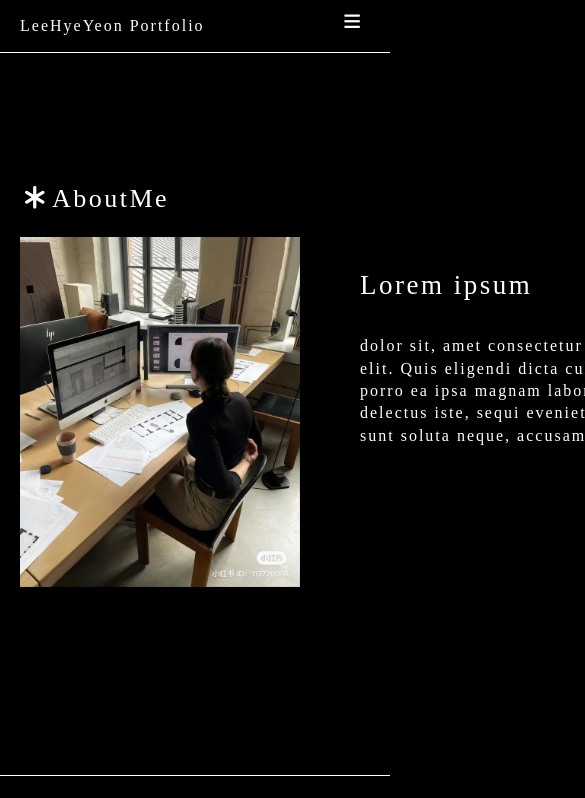
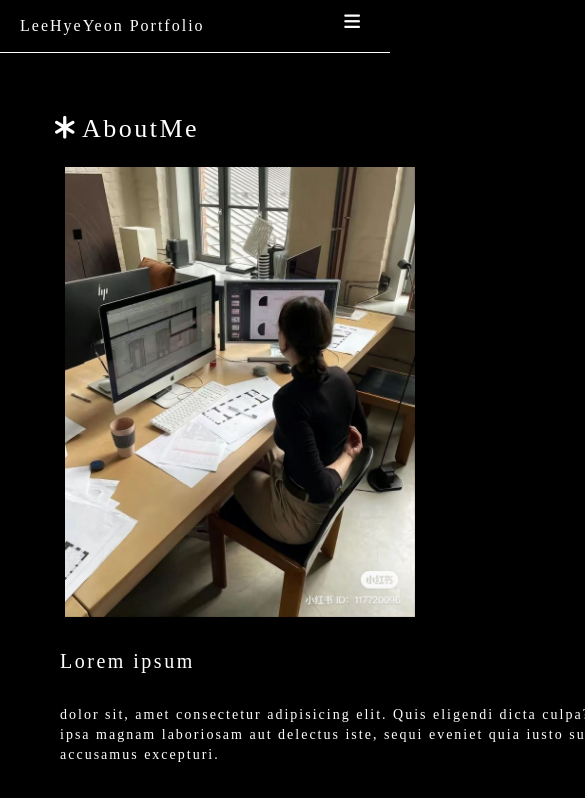
Before and after one commit to yyyn012/portfolio__project, a React (Create React App) app in the folder portfolio/: page /AboutMe in a window 390 px wide. Shown: the top 798 px of the page, 585 px wide, since content can reach past the window. Built offline with nearby package versions, Linux system fonts and the light colour scheme.

Commit message:
AboutMe(responsive)

```diff
--- a/portfolio/src/assets/scss/section/_aboutme.scss
+++ b/portfolio/src/assets/scss/section/_aboutme.scss
@@ -2,19 +2,22 @@
   position: relative;
   border-bottom: 1px solid var(--white);
   top: 180px;
-  padding: 0 150px 100px 150px;
+  width: 1400px;
+  padding: 0 300px 100px 300px;
 
   .aboutme__wrap {
     display: flex;
+    flex-direction: column;
+
+    .aboutme__content {
+      display: flex;
       justify-content: space-evenly;
-  }
 
       img {
         width: 450px;
         height: 600px;
         margin-right: 30px;
       }
-
       .aboutme__txt {
         padding: 30px;
 
@@ -30,46 +33,58 @@
         }
       }
     }
+  }
+}
 
 @media (max-width: 1280px) {
   #aboutme {
-    padding: 0 20px 60px 20px;
+    display: flex;
+    width: 1200px;
+    padding: 0 20px 120px 40px;
 
+    .aboutme__wrap {
+      .aboutme__content {
+        padding: 0;
+        justify-content: center;
+        img {
+          width: 350px;
+          height: 450px;
+        }
         .aboutme__txt {
+          width: 450px;
           h1 {
-        font-size: 27px;
-        padding-bottom: 30px;
+            font-size: 20px;
           }
 
           span {
-        font-size: 16px;
-        display: block;
-        width: 400px;
-        height: 400px;
+            font-size: 14px;
+          }
+        }
       }
     }
   }
 }
 
-@media (max-width: 800px) {
+@media (max-width: 600px) {
   #aboutme {
+    top: 80px;
+    min-width: 750px;
+    padding: 30px;
+    border: none;
+
+    .aboutme__wrap {
+      .subject__txt {
+        padding-left: 20px;
+      }
+      .aboutme__content {
+        justify-content: center;
+        align-items: center;
+        flex-direction: column;
         img {
           width: 350px;
-      height: 350px;
-    }
-
-    .aboutme__txt {
-      h1 {
-        font-size: 27px;
-        padding-bottom: 30px;
-      }
-
-      span {
-        font-size: 16px;
-        display: block;
-        width: 350px;
-        height: 350px;
+          height: 450px;
         }
       }
     }
   }
+}
--- a/portfolio/src/assets/scss/section/_contact.scss
+++ b/portfolio/src/assets/scss/section/_contact.scss
@@ -1,7 +1,7 @@
 #contact {
   position: relative;
   top: 180px;
-  padding: 0 150px 100px 150px;
+  padding: 0 300px 100px 300px;
 
   h1 {
     padding: 45px 0 100px;
--- a/portfolio/src/assets/scss/section/_header.scss
+++ b/portfolio/src/assets/scss/section/_header.scss
@@ -54,7 +54,7 @@
   }
 }
 
-@media (max-width: 800px) {
+@media (max-width: 600px) {
   .header__menu {
     display: none;
   }
--- a/portfolio/src/assets/scss/section/_project.scss
+++ b/portfolio/src/assets/scss/section/_project.scss
@@ -6,7 +6,7 @@
   border-bottom: 1px solid var(--white);
   position: relative;
   top: 180px;
-  padding: 20px 150px 100px 150px;
+  padding: 20px 300px 100px 300px;
 
   h1 {
     padding: 45px 0 100px;
--- a/portfolio/src/assets/scss/section/_sidemenu.scss
+++ b/portfolio/src/assets/scss/section/_sidemenu.scss
@@ -34,7 +34,7 @@
   }
 }
 
-@media (max-width: 800px) {
+@media (max-width: 600px) {
   #sideMenu {
     display: block;
 
--- a/portfolio/src/components/contents/AboutMe.jsx
+++ b/portfolio/src/components/contents/AboutMe.jsx
@@ -5,18 +5,21 @@ import profile from "../../assets/img/profile.jpg";
 const AboutMe = () => {
   return (
     <section id="aboutme">
+      <div className="aboutme__wrap">
         <h1 className="subject__txt">
           <i className="fa-solid fa-asterisk"></i>AboutMe
         </h1>
-      <div className="aboutme__wrap">
+        <div className="aboutme__content">
           <img src={profile} alt="profile_img" />
           <div className="aboutme__txt">
             <h1>Lorem ipsum</h1>
             <span>
               dolor sit, amet consectetur adipisicing elit. Quis eligendi dicta
-            culpa? Blanditiis porro ea ipsa magnam laboriosam aut delectus iste,
-            sequi eveniet quia iusto sunt soluta neque, accusamus excepturi.
+              culpa? Blanditiis porro ea ipsa magnam laboriosam aut delectus
+              iste, sequi eveniet quia iusto sunt soluta neque, accusamus
+              excepturi.
             </span>
+          </div>
         </div>
       </div>
     </section>
```
Lines whose indentation alone changed are shown as unchanged.
